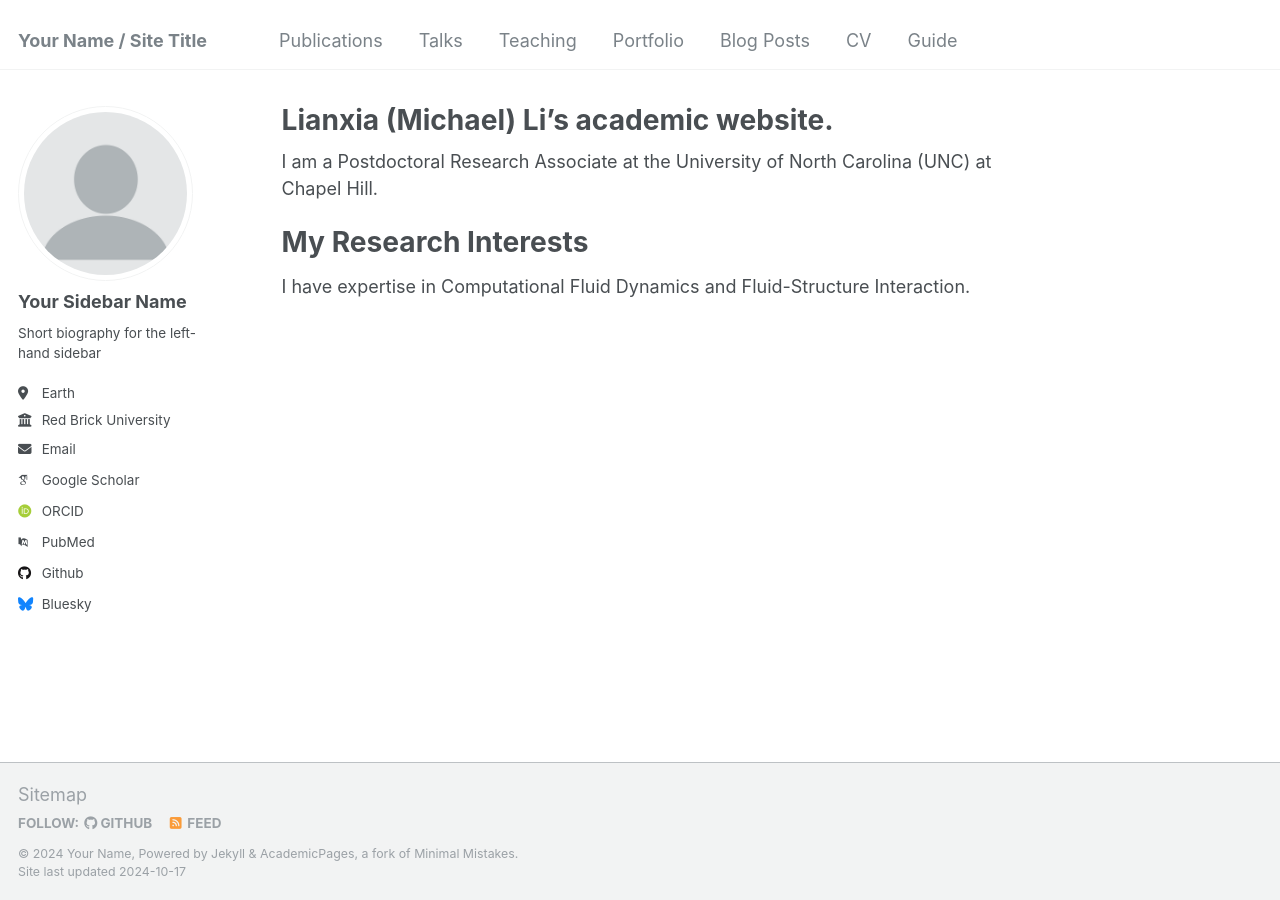
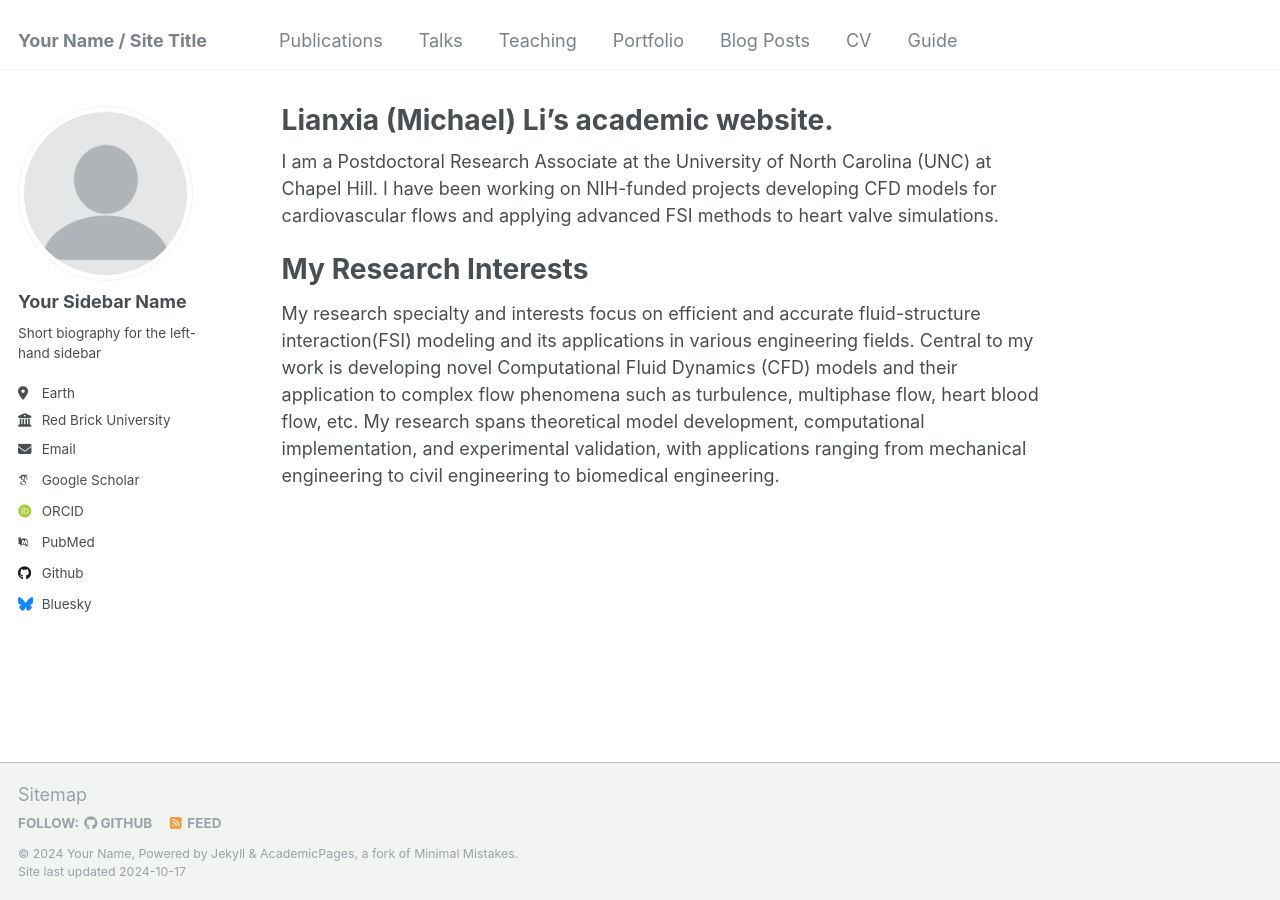
Before and after one commit to Lianxiali/lianxiali-github.io, a Jekyll site: the page built from _pages/about.md, in a window 1280 px wide. Built offline with Jekyll 4.4.1, drawn with Linux system fonts in a browser that asks for light colours; some web fonts are replaced.

Commit message:
Update about.md

```diff
--- a/_pages/about.md
+++ b/_pages/about.md
@@ -7,8 +7,9 @@ redirect_from:
   - /about.html
 ---
 
-I am a Postdoctoral Research Associate at the University of North Carolina (UNC) at Chapel Hill.
+I am a Postdoctoral Research Associate at the University of North Carolina (UNC) at Chapel Hill. I have been working on NIH-funded projects developing CFD models for cardiovascular flows and applying advanced FSI methods
+to heart valve simulations.
 
 My Research Interests
 ======
-I have expertise in Computational Fluid Dynamics and Fluid-Structure Interaction.
+My research specialty and interests focus on efficient and accurate fluid-structure interaction(FSI) modeling and its applications in various engineering fields. Central to my work is developing novel Computational Fluid Dynamics (CFD) models and their application to complex flow phenomena such as turbulence, multiphase flow, heart blood flow, etc. My research spans theoretical model development, computational implementation, and experimental validation, with applications ranging from mechanical engineering to civil engineering to biomedical engineering.
```
